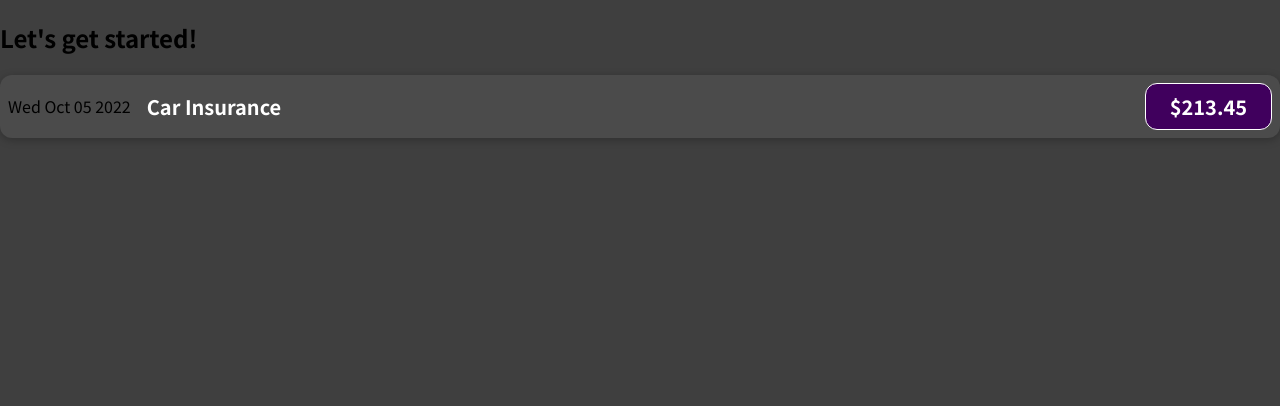
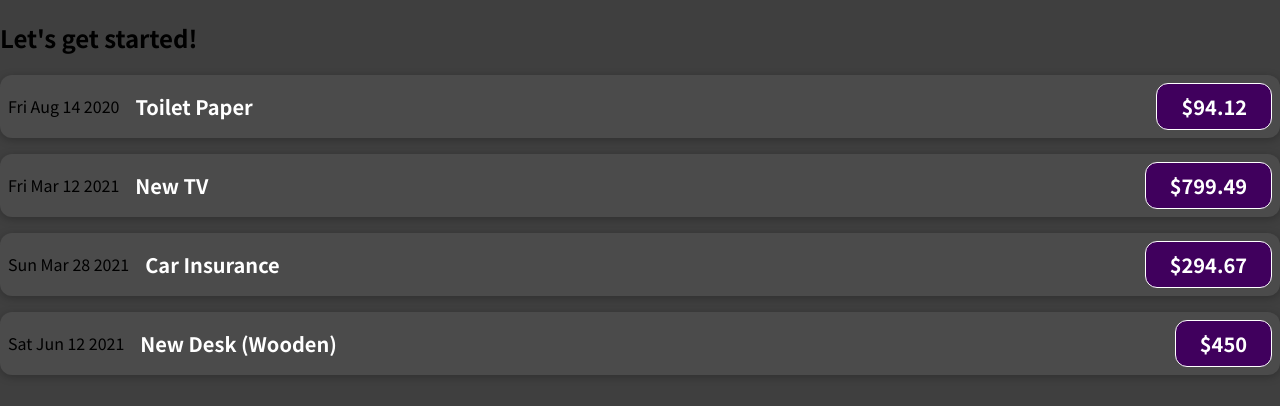
Before and after one commit to kimbro95/study, a JavaScript app in the folder ReactJS/: page / in a window 1280 px wide. Shown: the top 406 px of the page. Built offline with nearby package versions, Linux system fonts and the light colour scheme.

Commit message:
props를 이용하여 컴포넌트에 데이터 전달

```diff
--- a/ReactJS/src/App.js
+++ b/ReactJS/src/App.js
@@ -1,10 +1,56 @@
 import ExpenseItem from "./components/ExpenseItem";
 
 function App() {
+  const expenses = [
+    {
+      id: 'e1',
+      title: 'Toilet Paper',
+      amount: 94.12,
+      date: new Date(2020, 7, 14),
+    },
+    {
+      id: 'e2',
+      title: 'New TV',
+      amount: 799.49, date: new Date(2021, 2, 12)
+    },
+    {
+      id: 'e3',
+      title: 'Car Insurance',
+      amount: 294.67,
+      date: new Date(2021, 2, 28),
+    },
+    {
+      id: 'e4',
+      title: 'New Desk (Wooden)',
+      amount: 450,
+      date: new Date(2021, 5, 12),
+    },
+  ];
+
   return (
     <div>
       <h2>Let's get started!</h2>
-      <ExpenseItem /> {/* JSX코드내에서 사용자 지정 컴포넌트 사용할때는 대문자로 시작*/}
+      {/* JSX코드내에서 사용자 지정 컴포넌트 사용할때는 대문자로 시작*/}
+      <ExpenseItem
+        title={expenses[0].title}
+        amount={expenses[0].amount}
+        date={expenses[0].date}
+      />
+      <ExpenseItem
+        title={expenses[1].title}
+        amount={expenses[1].amount}
+        date={expenses[1].date}
+      />
+      <ExpenseItem
+        title={expenses[2].title}
+        amount={expenses[2].amount}
+        date={expenses[2].date}
+      />
+      <ExpenseItem
+        title={expenses[3].title}
+        amount={expenses[3].amount}
+        date={expenses[3].date}
+      />
     </div>
   );
 }
--- a/ReactJS/src/components/ExpenseItem.js
+++ b/ReactJS/src/components/ExpenseItem.js
@@ -1,16 +1,12 @@
 import './ExpenseItem.css';
 
-function ExpenseItem() {
-    const expenseDate = new Date(2022, 9, 5);
-    const expenseTtitle = 'Car Insurance';
-    const expenseAmount = 213.45;
-
+function ExpenseItem(props) {
     return (
         <div className='expense-item'>  {/* JSX는 class => className으로 사용*/}
-            <div>{expenseDate.toDateString()}</div>
+            <div>{props.date.toDateString()}</div>
             <div className='expense-item__description'>
-                <h2>{expenseTtitle}</h2>
-                <div className='expense-item__price'>${expenseAmount}</div>
+                <h2>{props.title}</h2>
+                <div className='expense-item__price'>${props.amount}</div>
             </div>
         </div>
     );
```
